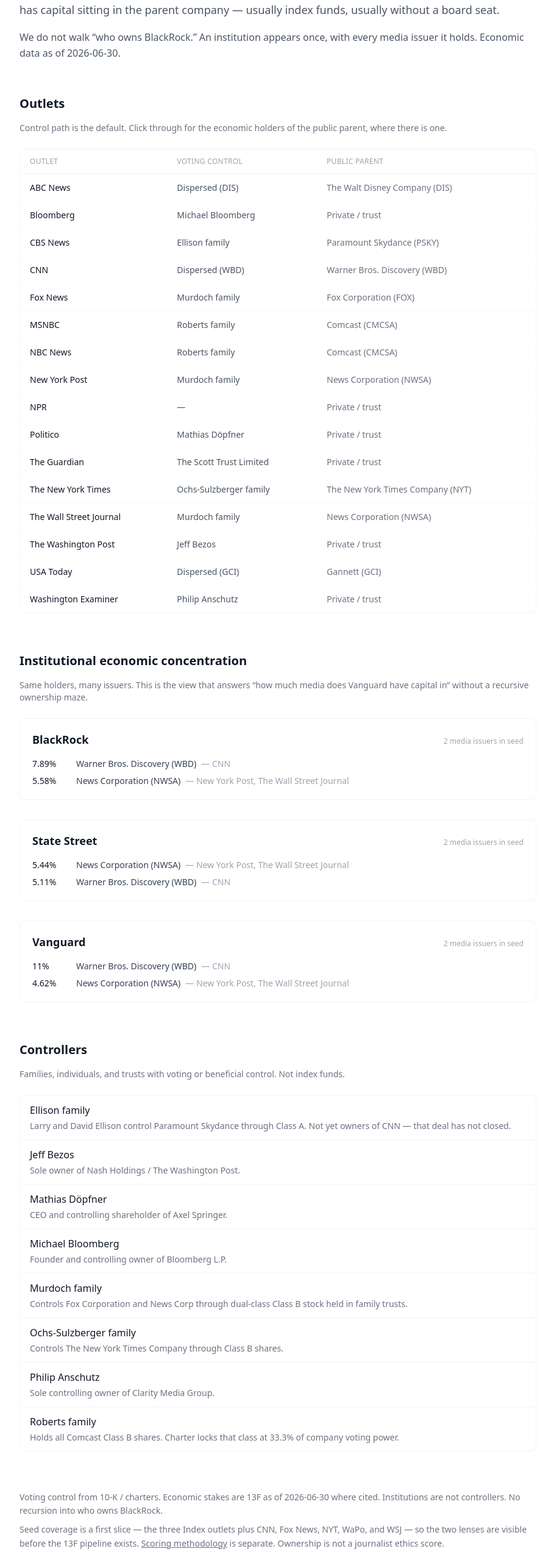
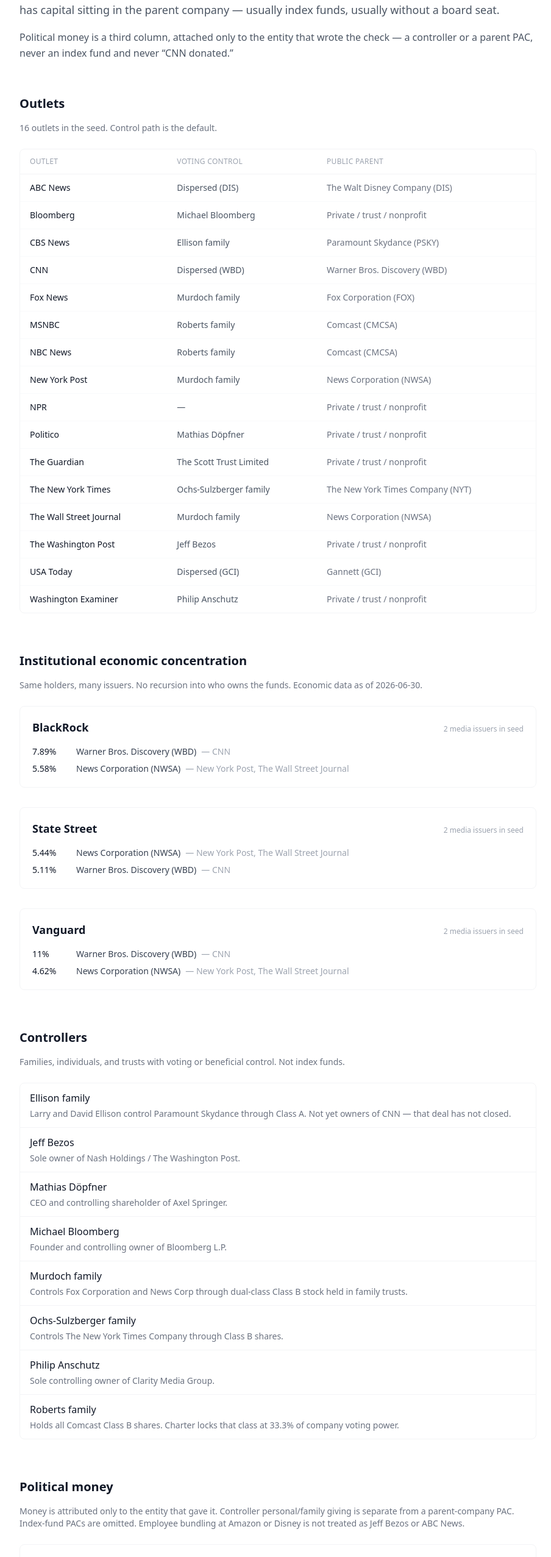
Before and after one commit to cjonesy108/fourth-estate-index, a Next.js app in the folder frontend/: page /ownership in a window 1280 px wide. Shown: the part 236-2790 px from the top of the page at 61% size, without its empty margins (184-1088 px from the left). Built offline with nearby package versions, Linux system fonts and the light colour scheme.

Commit message:
Show contributions on ownership index

```diff
--- a/frontend/app/ownership/page.tsx
+++ b/frontend/app/ownership/page.tsx
@@ -1,20 +1,24 @@
 import Link from "next/link";
 import { Metadata } from "next";
 import {
+  LAYER_LABEL,
+  allContributions,
+  controlChain,
   formatPct,
+  getContributionsMeta,
+  getEntity,
   getGraph,
   institutionHoldings,
   listControllers,
   listInstitutions,
   listOutlets,
   publicParent,
-  controlChain,
 } from "@/lib/ownership";
 
 export const metadata: Metadata = {
   title: "Who owns the media — Fourth Estate Index",
   description:
-    "Voting control and concentrated economic stakes across major news outlets. Not a bias score.",
+    "Voting control, economic stakes, and controller political giving across major news outlets.",
 };
 
 function ControllerLabel({ slug }: { slug: string }) {
@@ -33,6 +37,8 @@
   const outlets = listOutlets();
   const institutions = listInstitutions();
   const controllers = listControllers();
+  const giving = allContributions();
+  const meta = getContributionsMeta();
 
   return (
     <main className="max-w-4xl mx-auto px-6 py-16">
@@ -46,16 +52,16 @@
           without a board seat.
         </p>
         <p className="text-gray-600 leading-relaxed">
-          We do not walk “who owns BlackRock.” An institution appears once, with
-          every media issuer it holds. Economic data as of {graph.as_of_economic}.
+          Political money is a third column, attached only to the entity that
+          wrote the check — a controller or a parent PAC, never an index fund
+          and never “CNN donated.”
         </p>
       </header>
 
       <section className="mb-16">
         <h2 className="text-xl font-semibold mb-4">Outlets</h2>
         <p className="text-sm text-gray-500 mb-6">
-          Control path is the default. Click through for the economic holders of
-          the public parent, where there is one.
+          {outlets.length} outlets in the seed. Control path is the default.
         </p>
         <div className="overflow-x-auto border border-gray-100 rounded-lg">
           <table className="w-full text-sm">
@@ -72,21 +78,16 @@
                 return (
                   <tr key={o.slug} className="border-b border-gray-50 last:border-0">
                     <td className="px-4 py-3">
-                      <Link href={`/ownership/${o.slug}`} className="font-medium hover:underline">
-                        {o.name}
-                      </Link>
+                      <Link href={`/ownership/${o.slug}`} className="font-medium hover:underline">{o.name}</Link>
                     </td>
-                    <td className="px-4 py-3 text-gray-600">
-                      <ControllerLabel slug={o.slug} />
-                    </td>
+                    <td className="px-4 py-3 text-gray-600"><ControllerLabel slug={o.slug} /></td>
                     <td className="px-4 py-3 text-gray-500">
                       {parent ? (
                         <Link href={`/ownership/${parent.slug}`} className="hover:underline">
-                          {parent.name}
-                          {parent.ticker ? ` (${parent.ticker})` : ""}
+                          {parent.name}{parent.ticker ? ` (${parent.ticker})` : ""}
                         </Link>
                       ) : (
-                        "Private / trust"
+                        "Private / trust / nonprofit"
                       )}
                     </td>
                   </tr>
@@ -100,9 +101,7 @@
       <section className="mb-16">
         <h2 className="text-xl font-semibold mb-4">Institutional economic concentration</h2>
         <p className="text-sm text-gray-500 mb-6">
-          Same holders, many issuers. This is the view that answers “how much
-          media does Vanguard have capital in” without a recursive ownership
-          maze.
+          Same holders, many issuers. No recursion into who owns the funds. Economic data as of {graph.as_of_economic}.
         </p>
         <div className="space-y-8">
           {institutions.map((inst) => {
@@ -110,12 +109,8 @@
             return (
               <div key={inst.slug} className="border border-gray-100 rounded-lg p-5">
                 <div className="flex items-baseline justify-between gap-4 mb-4">
-                  <Link href={`/ownership/${inst.slug}`} className="text-lg font-semibold hover:underline">
-                    {inst.name}
-                  </Link>
-                  <span className="text-xs text-gray-400">
-                    {holdings.length} media issuer{holdings.length === 1 ? "" : "s"} in seed
-                  </span>
+                  <Link href={`/ownership/${inst.slug}`} className="text-lg font-semibold hover:underline">{inst.name}</Link>
+                  <span className="text-xs text-gray-400">{holdings.length} media issuer{holdings.length === 1 ? "" : "s"} in seed</span>
                 </div>
                 {holdings.length === 0 ? (
                   <p className="text-sm text-gray-400">No 13F rows in this seed yet.</p>
@@ -123,17 +118,12 @@
                   <ul className="space-y-2">
                     {holdings.map((h) => (
                       <li key={h.issuer.slug} className="text-sm text-gray-700 flex flex-wrap gap-x-2">
-                        <span className="tabular-nums text-gray-900 font-medium w-16">
-                          {formatPct(h.edge.pct_economic)}
-                        </span>
+                        <span className="tabular-nums text-gray-900 font-medium w-16">{formatPct(h.edge.pct_economic)}</span>
                         <Link href={`/ownership/${h.issuer.slug}`} className="hover:underline">
-                          {h.issuer.name}
-                          {h.issuer.ticker ? ` (${h.issuer.ticker})` : ""}
+                          {h.issuer.name}{h.issuer.ticker ? ` (${h.issuer.ticker})` : ""}
                         </Link>
                         {h.outlets.length > 0 && (
-                          <span className="text-gray-400">
-                            — {h.outlets.map((o) => o.name).join(", ")}
-                          </span>
+                          <span className="text-gray-400">— {h.outlets.map((o) => o.name).join(", ")}</span>
                         )}
                       </li>
                     ))}
@@ -147,35 +137,44 @@
 
       <section className="mb-16">
         <h2 className="text-xl font-semibold mb-4">Controllers</h2>
-        <p className="text-sm text-gray-500 mb-6">
-          Families, individuals, and trusts with voting or beneficial control.
-          Not index funds.
-        </p>
+        <p className="text-sm text-gray-500 mb-6">Families, individuals, and trusts with voting or beneficial control. Not index funds.</p>
         <ul className="divide-y divide-gray-100 border border-gray-100 rounded-lg">
           {controllers.map((c) => (
-            <li key={c.slug} className="px-4 py-3 flex items-start justify-between gap-4">
-              <div>
-                <Link href={`/ownership/${c.slug}`} className="font-medium hover:underline">
-                  {c.name}
-                </Link>
-                <p className="text-sm text-gray-500 mt-1">{c.control_summary}</p>
-              </div>
+            <li key={c.slug} className="px-4 py-3">
+              <Link href={`/ownership/${c.slug}`} className="font-medium hover:underline">{c.name}</Link>
+              <p className="text-sm text-gray-500 mt-1">{c.control_summary}</p>
             </li>
           ))}
         </ul>
       </section>
 
+      <section className="mb-16">
+        <h2 className="text-xl font-semibold mb-4">Political money</h2>
+        <p className="text-sm text-gray-500 mb-6">{meta.rule}</p>
+        <ul className="space-y-4">
+          {giving.map((g) => {
+            const ent = getEntity(g.entity);
+            return (
+              <li key={`${g.entity}-${g.cycle}`} className="border border-gray-100 rounded-lg p-4">
+                <div className="flex flex-wrap items-baseline justify-between gap-2 mb-2">
+                  <Link href={`/ownership/${g.entity}`} className="font-medium hover:underline">{ent?.name ?? g.entity}</Link>
+                  <span className="text-xs text-gray-400">
+                    {LAYER_LABEL[g.layer]} · {g.party_lean === "D" ? "leans D" : g.party_lean === "R" ? "leans R" : "mixed"}
+                  </span>
+                </div>
+                <p className="text-sm text-gray-600 mb-2">{g.summary}</p>
+                <p className="text-xs text-gray-400">
+                  {g.amount_label} · <a href={g.source_url} className="hover:underline" target="_blank" rel="noreferrer">{g.source_label}</a>
+                </p>
+              </li>
+            );
+          })}
+        </ul>
+      </section>
+
       <section className="text-sm text-gray-500 leading-relaxed">
         <p className="mb-2">{graph.as_of_note}</p>
-        <p>
-          Seed coverage is a first slice — the three Index outlets plus CNN, Fox
-          News, NYT, WaPo, and WSJ — so the two lenses are visible before the
-          13F pipeline exists.{" "}
-          <Link href="/methodology" className="underline">
-            Scoring methodology
-          </Link>{" "}
-          is separate. Ownership is not a journalist ethics score.
-        </p>
+        <p>Ownership is not a journalist ethics score. <Link href="/methodology" className="underline">Scoring methodology</Link>.</p>
       </section>
     </main>
   );
```
